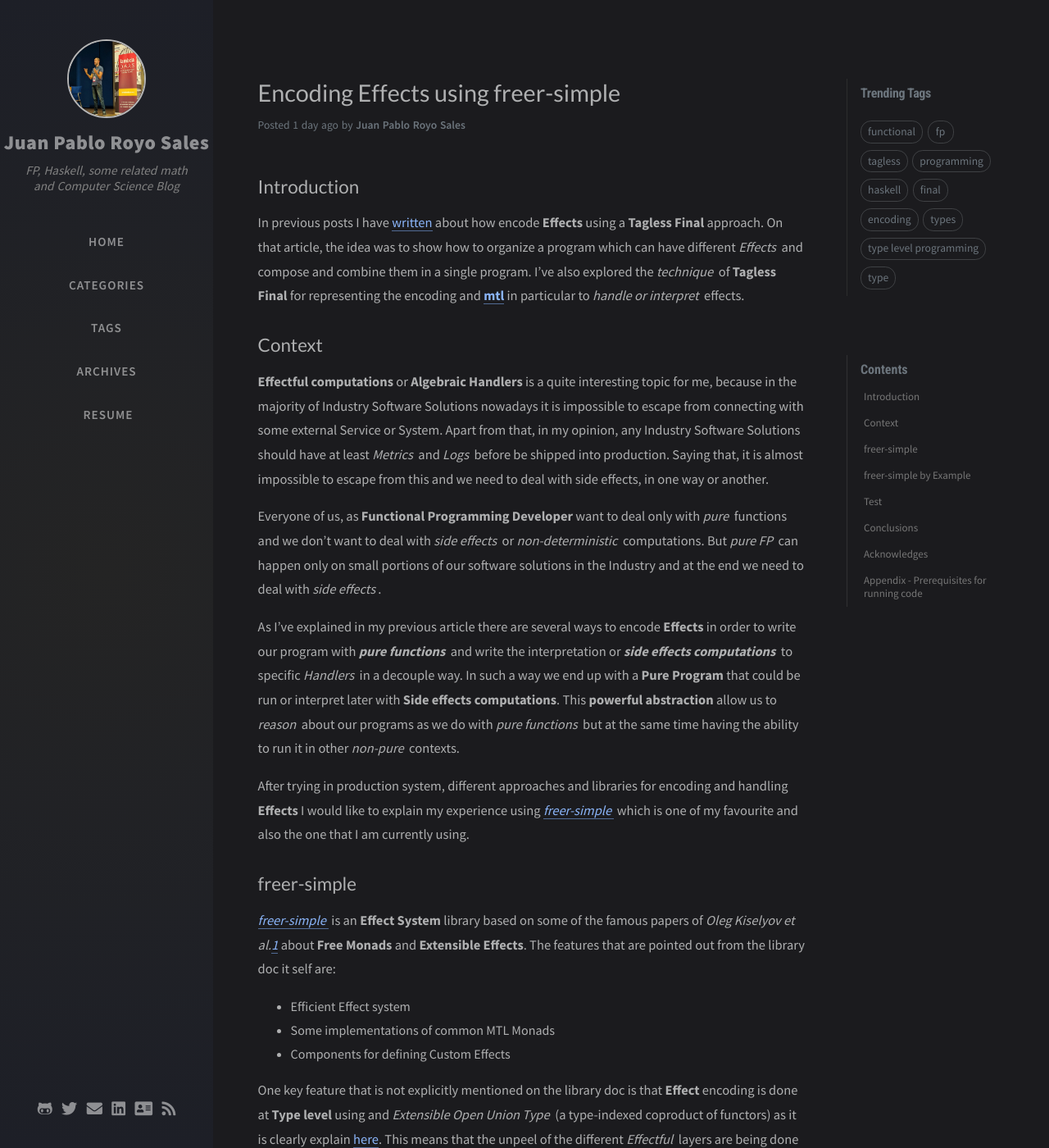
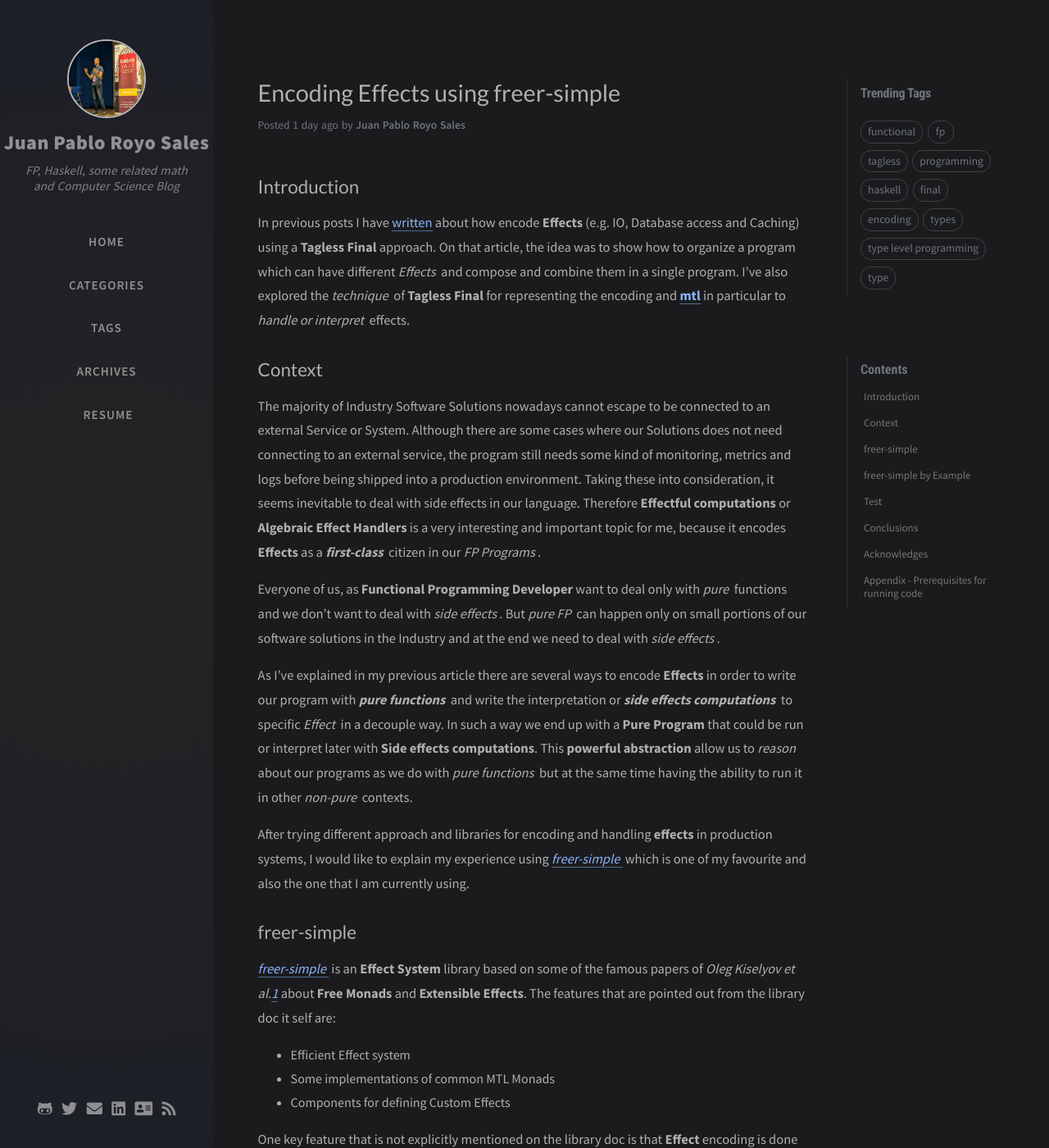
Before and after one commit to jproyo/jproyo.github.io, a Jekyll site: the page built from _posts/2021-03-17-encoding-effects-with-freer-simple.markdown, in a window 1280 px wide and 1400 px high. Shown: the whole window at 82% size. Built offline with Jekyll 4.4.1, drawn with Linux system fonts in a browser that asks for light colours; nearby versions of some CDN libraries; comment, search, counter and statistics services are not loaded; some of the changed text lies outside the part shown.

Commit message:
Addressing comments

```diff
--- a/_posts/2021-03-17-encoding-effects-with-freer-simple.markdown
+++ b/_posts/2021-03-17-encoding-effects-with-freer-simple.markdown
@@ -11,18 +11,18 @@
 
 ## Introduction
 
-In previous posts I have [written](/posts/2019-03-17-tagless-final-haskell.html) about how encode **Effects** using a **Tagless Final** approach.
+In previous posts I have [written](/posts/2019-03-17-tagless-final-haskell.html) about how encode **Effects** (e.g. IO, Database access and Caching) using a **Tagless Final** approach.
 On that article, the idea was to show how to organize a program which can have different *Effects* and compose and combine them in a single program. I've also explored the *technique* of **Tagless Final** for representing the encoding and [**mtl**](https://hackage.haskell.org/package/mtl) in particular to *handle or interpret* effects.
 
 ## Context
 
-**Effectful computations** or **Algebraic Handlers** is a quite interesting topic for me, because in the majority of Industry Software Solutions nowadays it is impossible to escape from connecting with some external Service or System. Apart from that, in my opinion, any Industry Software Solutions should have at least *Metrics* and *Logs* before be shipped into production. Saying that, it is almost impossible to escape from this and we need to deal with side effects, in one way or another.
+The majority of Industry Software Solutions nowadays cannot escape to be connected to an external Service or System. Although there are some cases where our Solutions does not need connecting to an external service, the program still needs some kind of monitoring, metrics and logs before being shipped into a production environment. Taking these into consideration, it seems inevitable to deal with side effects in our language. Therefore **Effectful computations** or **Algebraic Effect Handlers** is a very interesting and important topic for me, because it encodes **Effects** as a ***first-class*** citizen in our *FP Programs*.
 
-Everyone of us, as **Functional Programming Developer** want to deal only with *pure* functions and we don't want to deal with *side effects* or *non-deterministic* computations. But *pure FP* can happen only on small portions of our software solutions in the Industry and at the end we need to deal with *side effects*.
+Everyone of us, as **Functional Programming Developer** want to deal only with *pure* functions and we don't want to deal with *side effects*. But *pure FP* can happen only on small portions of our software solutions in the Industry and at the end we need to deal with *side effects*.
 
-As I've explained in my previous article there are several ways to encode **Effects** in order to write our program with ***pure functions*** and write the interpretation or ***side effects computations*** to specific *Handlers* in a decouple way. In such a way we end up with a **Pure Program** that could be run or interpret later with **Side effects computations**. This **powerful abstraction** allow us to *reason* about our programs as we do with *pure functions* but at the same time having the ability to run it in other *non-pure* contexts.
+As I've explained in my previous article there are several ways to encode **Effects** in order to write our program with ***pure functions*** and write the interpretation or ***side effects computations*** to specific *Effect* in a decouple way. In such a way we end up with a **Pure Program** that could be run or interpret later with **Side effects computations**. This **powerful abstraction** allow us to *reason* about our programs as we do with *pure functions* but at the same time having the ability to run it in other *non-pure* contexts.
 
-After trying in production system, different approaches and libraries for encoding and handling **Effects** I would like to explain my experience using [*freer-simple*](https://hackage.haskell.org/package/freer-simple) which is one of my favourite and also the one that I am currently using.
+After trying different approach and libraries for encoding and handling **effects** in production systems, I would like to explain my experience using [*freer-simple*](https://hackage.haskell.org/package/freer-simple) which is one of my favourite and also the one that I am currently using.
 
 
 ## freer-simple
@@ -106,10 +106,10 @@
 
 #### Custom Effects
 
-In Custom Effects you need to provide the definition of the **GADT** that is going to describe the Algebra of your Effect and the function that is going to introduce or `send` that Algebra to the `Eff r a` *Monad* that is going to contain the indexed **Open Union Type**, injecting this Algebra into the index list.
+In Custom Effects you need to provide the definition of the **GADT** which describes the Algebra of your Effect and the function that introduces or `send` that Algebra to the `Eff r a` *Monad* whose indexed **Open Union Type** is contained in. With this function we are injecting our *Algebra* into that index list.
 
 > NOTE: It is important to point out that **freer-simple** provides [Template Haskell](https://wiki.haskell.org/Template_Haskell) tooling for auto-generate the `send` injecting
-functions by us, but I've preferred to be a little more boilerplate for educational purpose.
+functions for us, but I've preferred to be a little more boilerplate for educational purpose.
 
 #### DocStorage Effect
 {% highlight haskell %}
@@ -410,9 +410,11 @@
 It is just a matter of implementing the right interpreters in the format that we want that allow us to run any test or combination we might need.
 
 ## Conclusions
-**freer-simple** library is an easy **Effect System** library that is based on Academic Research Papers and provide a Robust and Extensible way to build *Effectful Programs*.
+**freer-simple** library is an *ergonomic* but not *easy* **Effect System** library that is based on Academic Research Papers and provide a Robust and Extensible way to build *Effectful Programs*.
+
 On the other hand we have seen the flexibility this tooling has providing us with some built-in *effects* like `Reader`, `Writer`, `State` and so on.
-Finally we have seen how we can quickly define *pure* interpreters or *Handlers* to escape from the *non-deterministic* context and be able to Test our programs. This interpretations are easy to built, does not require multiple `newtype` declarations or **Monad** mock instances and moreover are highly composable.
+
+Finally we have seen how we can quickly define *pure* interpreters or *Handlers* to escape from the *non-deterministic* context and be able to Test our programs. This interpretations are easy to built, avoiding the $$O(n^2)$$ problem on **mtl** instances without requiring **Monad** mock instances; and highly composable as well.
 
 ## Acknowledges
 
```
Also changed, not shown: other parts of _posts/2021-03-17-encoding-effects-with-freer-simple.markdown (+3 -3 lines).
